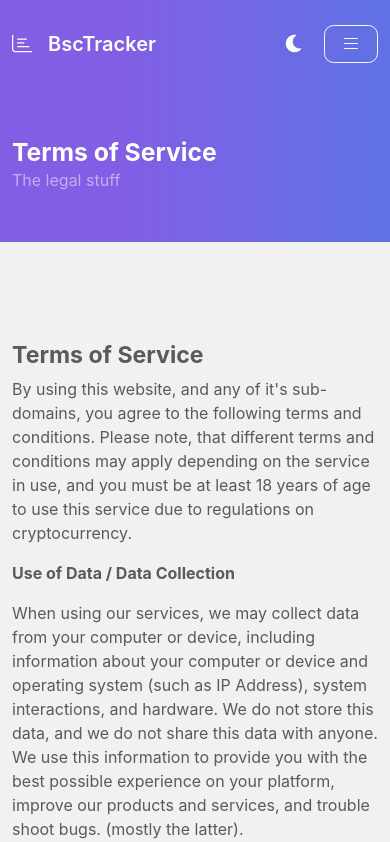
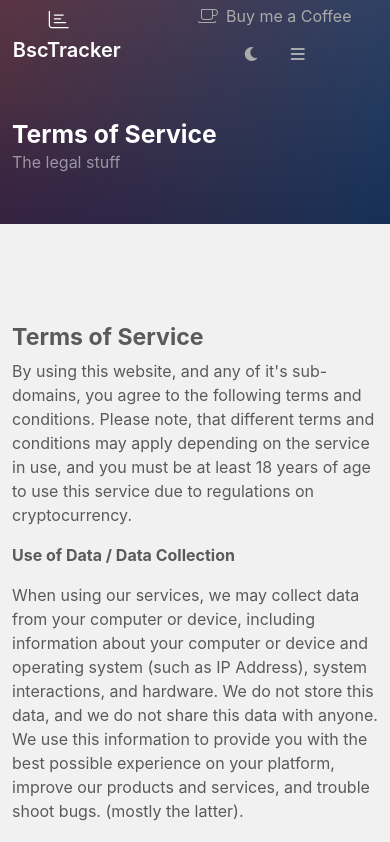
Before and after one commit to JacobThaDev/bsctracker, a Next.js app: page /legal in a window 390 px wide. Shown: the top 842 px of the page. Built offline with nearby package versions, Linux system fonts and the light colour scheme.

Commit message:
navbar and header fixed

```diff
--- a/components/global/navigation.js
+++ b/components/global/navigation.js
@@ -24,10 +24,12 @@ export default function Navigation() {
             document.addEventListener('scroll', function(e) {
                 let pos = window.scrollY;
 
-                if (pos > 90) {
+                if (pos > 50) {
                     navbar.classList.add("shadow")
+                    navbar.classList.add("nav-scroll")
                 } else {
                     navbar.classList.remove("shadow")
+                    navbar.classList.remove("nav-scroll")
                 }
             });
         } catch (err) {
@@ -40,7 +42,7 @@ export default function Navigation() {
             <Container>
                 <div className="d-flex align-items-center custom-navbar flex-column flex-lg-row" id="navmenu">
 
-                    <a href="/" className="d-lg-none text-white mb-0" rel="nofollow noopener" id="closebtn">
+                    <a href="/" className="d-lg-none mb-0" rel="nofollow noopener" id="closebtn">
                         <i className="fal fa-times"></i> Close
                     </a>
 
@@ -67,10 +69,19 @@ export default function Navigation() {
                         </div>
                     </div>
 
-                    <div className="d-flex flex-column flex-lg-row align-items-lg-center text-center ms-auto d-none d-lg-flex">
+                    <div className="d-flex flex-column flex-lg-row text-center ms-auto d-none d-lg-flex">
+                        <div className="flex-fill">
+                            <a href="/" className="custom-link px-3">
+                                <i className="fal fa-coffee me-2" />
+                                Buy Me a Coffee
+                            </a>
+                        </div>
+                    </div>
+
+                    <div className="d-flex flex-column flex-lg-row align-items-lg-center text-center ms-auto ms-lg-0 d-none d-lg-flex">
 
                         <div className="flex-fill">
-                            <a href="/" className="custom-link" id="themeToggle">
+                            <a href="/" className="custom-link " id="themeToggle">
                                 <i className="fas fa-moon fa-fw"></i>
                             </a>
                         </div>
@@ -78,16 +89,21 @@ export default function Navigation() {
                 </div>
 
                 <div className="d-flex d-lg-none justify-content-between align-items-center mobile-menu">
-                    <a href="/" className="navbrand text-white">
+                    <a href="/" className="navbrand">
                         <i className="fal fa-chart-bar me-3" />
                         BscTracker
                     </a>
                     <div>
-                        <a href="" className="btn btn-link text-white btn-lg px-3 menu-btn" id="themeToggle">
+                        <a href="" className="btn btn-link menu-btn">
+                            <i className="fal fa-coffee me-2"></i>
+                            Buy me a Coffee
+                        </a>
+
+                        <a href="" className="btn btn-link menu-btn" id="themeToggle">
                             <i className="fas fa-moon fa-fw"></i>
                         </a>
-                        <a href="" className="btn btn-outline-light px-3 menu-btn" id="toggleMenu">
-                            <i className="fal fa-bars fa-fw"></i>
+                        <a href="" className="btn btn-link menu-btn" id="toggleMenu">
+                            <i className="fas fa-bars fa-fw"></i>
                         </a>
                     </div>
                 </div>
--- a/components/global/topnav.js
+++ b/components/global/topnav.js
@@ -1,11 +1,11 @@
-import { Container } from "react-bootstrap";
+import { Col, Container, Row } from "react-bootstrap";
 
 export default function TopNav({...props}) {
 
     return (
-        <div className="py-2 default-gradient-dark top-nav text-end text-white">
+        <div className="top-nav text-end text-white">
             <Container>
-                Want to support BscTracker?&nbsp;
+            Want to support BscTracker?
             <a href="https://ko-fi.com/ogkingfox"
                 target="_blank"
                 rel="nofollow noreferrer noopener"
--- a/components/layout.js
+++ b/components/layout.js
@@ -1,15 +1,12 @@
-
 import PageHead from "./global/head";
 import PageNav from "./global/navigation";
 import Footer from "./global/footer";
-import TopNav from "./global/topnav";
 
 export default function Layout({ children, ...props }) {
 
     return (
         <>
             <PageHead title={props.title}/>
-            <TopNav/>
             <PageNav/>
 
             {children}
--- a/public/css/elements/header.css
+++ b/public/css/elements/header.css
@@ -1,13 +1,15 @@
 .home-header {
-    padding-top: 60px;
+    padding-top: 160px;
     padding-bottom: 110px;
+    margin-top: -70px;
     background-color: var(--header-background);
     background-image: var(--default-gradient);
 }
 
 .small-header {
-    padding-top: 50px;
+    padding-top: 120px;
     padding-bottom: 50px;
+    margin-top: -70px;
     background-color: var(--header-background);
     background-image: var(--default-gradient);
 }
--- a/public/css/elements/navbar.css
+++ b/public/css/elements/navbar.css
@@ -1,6 +1,10 @@
 .top-nav {
-    position: sticky;
-    top: 0;
+    display: inline-block;
+    width: 100%;
+    height: 40px;
+    line-height: 40px;
+    margin-bottom: 0 !important;
+    background-color: var(--primary)
 }
 
 .main-nav {
@@ -16,15 +20,20 @@
 }
 
 .custom-nav {
-    background: var(--default-gradient);
-    top: -1px;
+    background: var(--nav-background);
+    top: 0px;
     width: 100%;
-    padding: 0;
     z-index: 1000 !important;
     backdrop-filter: blur(6px);
-    transition: background-color .3s ease-in-out;
-    padding-bottom: 20px;
-    padding-top: 20px;
+    transition: all .3s ease-in-out;
+}
+
+.custom-navbar, .mobile-menu {
+    height:70px;
+}
+
+.nav-scroll {
+    background-color: var(--nav-scroll-background) !important;
 }
 
 a.navbrand {
@@ -34,28 +43,53 @@ a.navbrand {
 }
 
 a.navbrand:hover {
-    color:#DDD;
+    color:var(--nav-link-hover);
 }
 
 .custom-nav .custom-navbar a.custom-link:not(.navbrand) {
     position: relative;
-    color: #CCC;
+    color: var(--nav-link-color);
     font-weight: 600;
     display: inline-block;
     transition: all .1s ease-in-out;
     text-decoration: none !important;
 }
 
-.custom-nav .custom-navbar a.active:not(.navbrand) {
-    color: #FFF;
+.custom-nav .custom-navbar:not(.open) a.active:not(.navbrand) {
+    color:  var(--nav-link-hover);
+}
+.custom-nav .custom-navbar:not(.open) a.custom-link:hover:not(.navbrand) {
+    color: var(--nav-link-hover);
 }
 
-.custom-nav .custom-navbar a.custom-link:hover:not(.navbrand) {
-    color: #FFF;
+a.menu-btn {
+    color: var(--nav-link-color);
+}
+a.menu-btn:hover {
+    color: var(--nav-link-hover);
+}
+
+.nav-scroll a.menu-btn {
+    color: var(--nav-scroll-color);
+}
+.nav-scroll a.menu-btn:hover,  .nav-scroll a.menu-btn:focus, .nav-scroll a.menu-btn:active {
+    color: var(--nav-scroll-hover);
 }
 
 a.navbrand {
     font-size:20px;
+}
+
+.nav-scroll a.navbrand {
+    color: var(--nav-scroll-link);
+}
+
+.custom-nav.nav-scroll .custom-navbar a:not(.navbrand) {
+    color: var(--nav-scroll-link);
+}
+
+.custom-nav.nav-scroll .custom-navbar a.custom-link:hover:not(.navbrand) {
+    color: var(--nav-scroll-hover);
 }
 
 @media(max-width: 991.98px) {
@@ -82,30 +116,40 @@ a.navbrand {
 
     .custom-nav .custom-navbar a:not(.navbrand) {
         width:100%;
-        height: 50px !important;
-        line-height: 50px !important;
-        color: var(--nav-mobile-color) !important;
+        color: var(--nav-mobile-color);
     }
 
     .custom-nav .custom-navbar a:not(.navbrand):hover {
-        color: var(--nav-mobile-hover) !important;
+        color: var(--nav-mobile-hover);
     }
 
     a.navbrand {
         position: relative;
-        color: #FFF !important;
+        color: #FFF;
         font-weight: 600;
         display: inline-block;
         transition: all .1s ease-in-out;
-        text-decoration: none !important;
+        text-decoration: none;
     }
 
     .custom-navbar.open {
-        box-shadow: 0 0.5rem 1rem rgb(0 0 0 / 15%) !important;
+        box-shadow: 0 0.5rem 1rem rgb(0 0 0 / 15%);
+    }
 
-    }
     .custom-navbar.open a.navbrand {
         font-size: 24px;
-        color: var(--primary) !important;
+        color: var(--primary);
+    }
+
+    .nav-scroll a.navbrand {
+        color: var(--nav-scroll-link);
+    }
+
+    .custom-nav.nav-scroll .custom-navbar a:not(.navbrand) {
+        color: var(--nav-scroll-link);
+    }
+
+    .custom-nav.nav-scroll .custom-navbar a.custom-link:hover:not(.navbrand) {
+        color: var(--nav-scroll-hover);
     }
 }
--- a/public/css/themes/dark.css
+++ b/public/css/themes/dark.css
@@ -3,14 +3,28 @@
     --body-background: #141414;
     --body-color: #E1E1E1;
 
-    --default-gradient: linear-gradient(-90deg,#5e72e4,#825ee4 70%);
+    --default-gradient:
+        -webkit-radial-gradient(0% 100%, ellipse cover, rgba(35, 24, 82, 0.22) 10%, rgba(138, 114, 76, 0) 40%),
+        -webkit-linear-gradient(top, rgba(57, 173, 219, 0.25) 0%, rgba(42, 60, 87, 0.4) 100%),
+        -webkit-linear-gradient(-45deg, #670d10 0%, #092756 100%);
+
     --default-gradient-dark: linear-gradient(-90deg,#5464be,#6c50bb 70%);
 
     /* nav and header */
-    --nav-background: var(--default-gradient);
+    --nav-background: transparent;
+
     --nav-mobile-background: #191919;
-    --nav-mobile-color: #FFF;
-    --nav-mobile-hover: #AAA;
+    --nav-scroll-background: #191919;
+
+    --nav-link-color: #AAA;
+    --nav-link-hover: #FFF;
+
+    --nav-mobile-color: #AAA;
+    --nav-mobile-hover: #FFF;
+
+    --nav-scoll-link: #FFF;
+    --nav-scroll-hover: #FFF;
+
     --header-background: #101010;
 
     /* cards */
@@ -35,7 +49,7 @@
     --danger: #f8716c;
     --danger-hover: #f8716c;
 
-    --hero-background: var(--default-gradient);
+    --hero-background: linear-gradient(-90deg,#5e72e4,#825ee4);
     --footer-background: #191919;
 
     --search-btn-color: white;
--- a/public/css/themes/light.css
+++ b/public/css/themes/light.css
@@ -3,15 +3,29 @@
     --body-background: #f1f1f1;
     --body-color: #5a5a5a;
 
-    --default-gradient: linear-gradient(-90deg,#5e72e4,#825ee4 70%);
+    --default-gradient:
+        -webkit-radial-gradient(0% 100%, ellipse cover, rgba(35, 24, 82, 0.22) 10%, rgba(138, 114, 76, 0) 40%),
+        -webkit-linear-gradient(top, rgba(57, 173, 219, 0.25) 0%, rgba(42, 60, 87, 0.4) 100%),
+        -webkit-linear-gradient(-45deg, #670d10 0%, #092756 100%);
+
     --default-gradient-dark: linear-gradient(-90deg,#5464be,#6c50bb 70%);
 
-    /* nav and header */
+    /* nav */
     --nav-background: transparent;
     --nav-mobile-background: #FFF;
+    --nav-scroll-background: #FFF;
+
+    --nav-link-color: #AAA;
+    --nav-link-hover: #FFF;
+
     --nav-mobile-color: #555;
     --nav-mobile-hover: #000;
 
+    --nav-scroll-link: #777;
+    --nav-scroll-hover: #000;
+
+
+    /* header */
     --header-background: #101010;
 
     /* cards */
```
Lines whose indentation alone changed are shown as unchanged.
